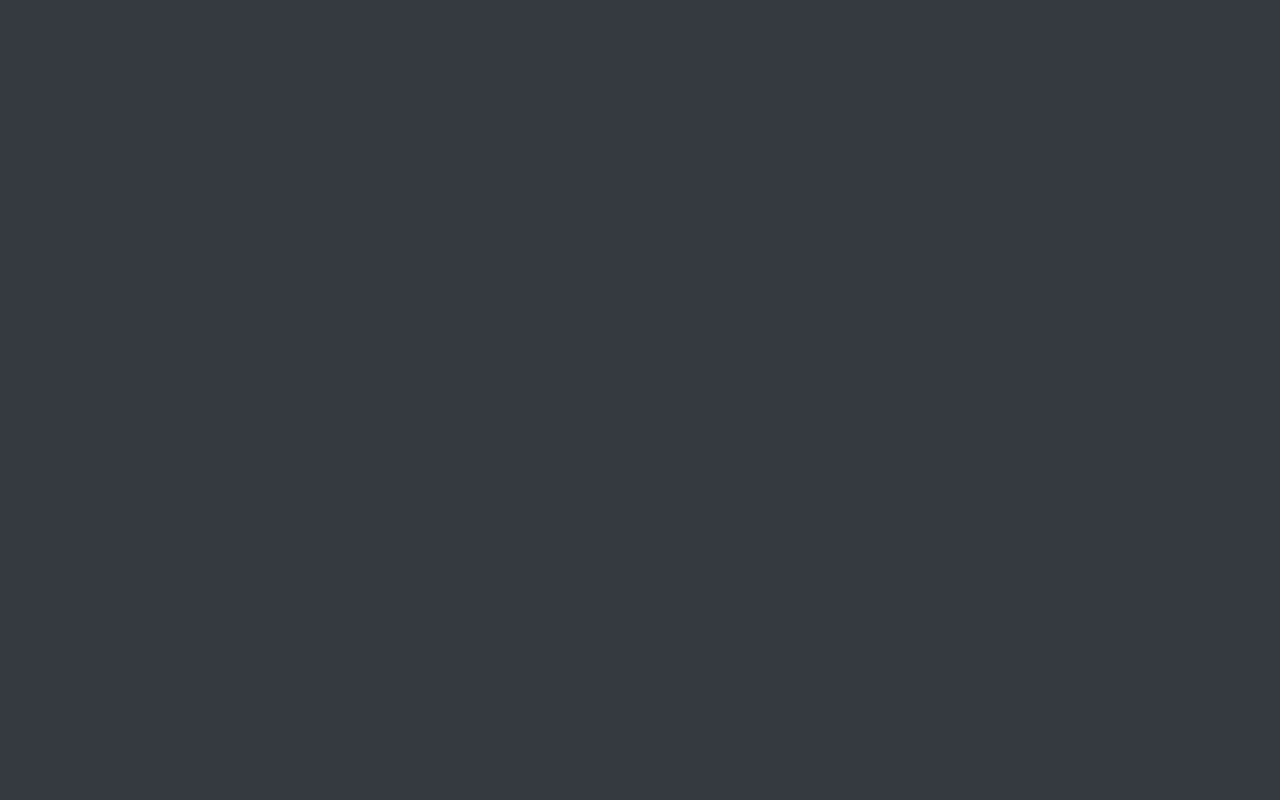
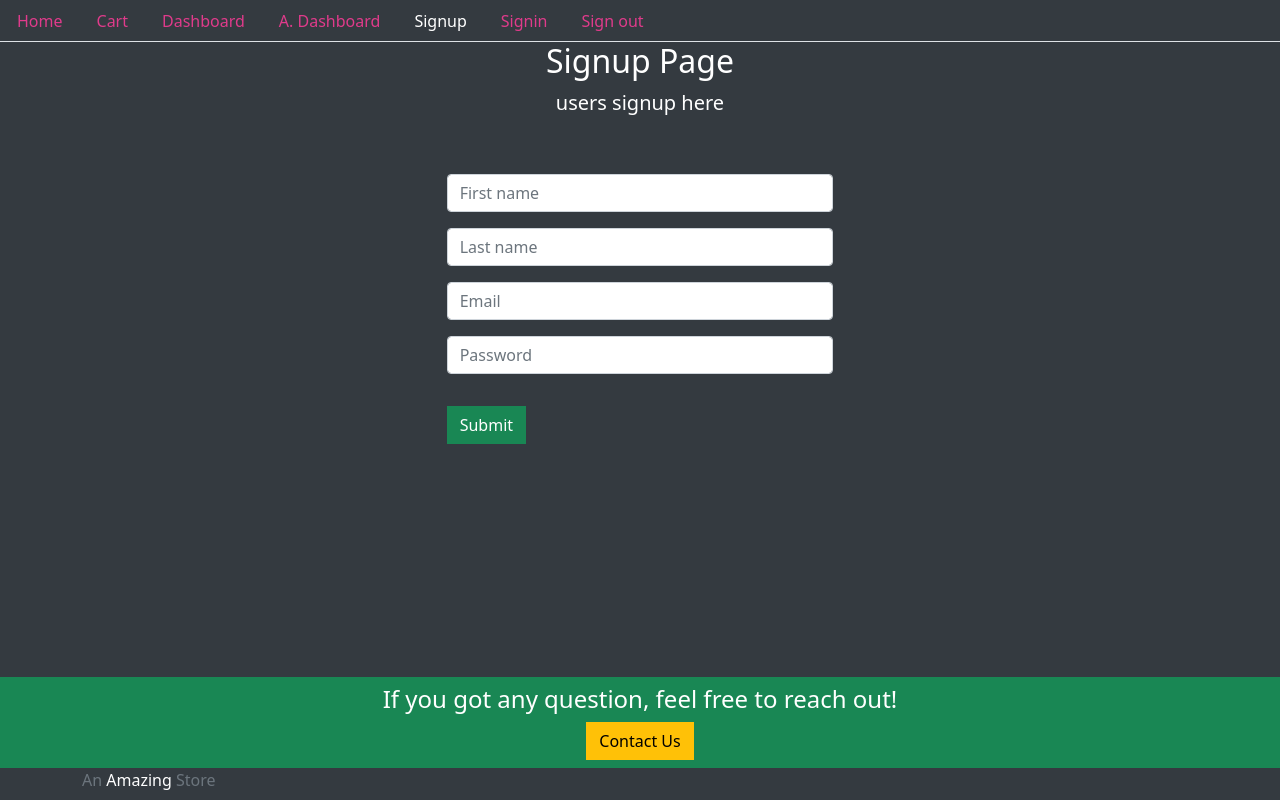
Before and after one commit to basak-32/productSelling, a React (Create React App) app in the folder frontend/: page /signup in a window 1280 px wide. Built offline with nearby package versions, Linux system fonts and the light colour scheme.

Commit message:
frontend

```diff
--- a/frontend/src/Routes.js
+++ b/frontend/src/Routes.js
@@ -2,12 +2,16 @@ import React from 'react';
 import { BrowserRouter, Switch, Route } from 'react-router-dom';
 
 import Home from './core/Home';
+import Signup from './user/Signup';
+import Signin from './user/Signin';
 
 const Routes = () => {
   return (
     <BrowserRouter>
       <Switch>
         <Route path='/' exact component={Home} />
+        <Route path='/signup' exact component={Signup} />
+        <Route path='/signin' exact component={Signin} />
       </Switch>
     </BrowserRouter>
   );
--- a/frontend/src/core/Base.js
+++ b/frontend/src/core/Base.js
@@ -1,16 +1,30 @@
 import React from 'react';
 
-const Base = () => (
+import NavBar from './NavBar';
+
+const Base = ({
+  title='My Title',
+  description='My description',
+  className='text-white p-4',
+  children
+}) => (
   <div>
+    <NavBar />
     <div className='container-fluid'>
-      <div className='jumbotron bg-dark text-white text-center'>
-        <h2 className='display-4'>My Title</h2>
-        <p className='lead'>My description</p>
+      <div className='jumbotron text-white text-center'>
+        <h2>{title}</h2>
+        <p className='lead'>{description}</p>
       </div>
-      <p>This is main content</p>
+      <div className={className}>{children}</div>
     </div>
-    <footer className='footer bg-dark mt-auto py-3'>
-
+    <footer className='footer mt-auto py-2'>
+      <div className="container-fluid bg-success text-white text-center py-2">
+        <h4>If you got any question, feel free to reach out!</h4>
+        <button className="btn btn-warning btn-md">Contact Us</button>
+      </div>
+      <div className="container">
+        <span className="text-muted">An <span className='text-white'>Amazing</span> Store</span>
+      </div>
     </footer>
   </div>
 )
--- a/frontend/src/core/Home.js
+++ b/frontend/src/core/Home.js
@@ -1,5 +1,6 @@
 import React from 'react';
 import { API } from '../backend';
+import Base from './Base';
 
 import '../styles.css';
 
@@ -7,9 +8,19 @@ const Home = () => {
   console.log('API IS', API);
 
   return (
-    <div>
-      <h1 className='text-white' >Home Page !!!</h1>
-    </div>
+    <Base title='Home Page' description='Welcome to the store'>
+      <div className="row">
+        <div className="col-4">
+          <button className="btn btn-success">TEST</button>
+        </div>
+        <div className="col-4">
+          <button className="btn btn-success">TEST</button>
+        </div>
+        <div className="col-4">
+          <button className="btn btn-success">TEST</button>
+        </div>
+      </div>
+    </Base>
   )
 }
 
--- /dev/null
+++ b/frontend/src/core/NavBar.js
@@ -0,0 +1,75 @@
+import React from 'react';
+import { Link, withRouter } from 'react-router-dom';
+
+const currentTab = (history, path) => {
+  if (history.location.pathname === path) {
+    return { color: "#FFFFFF" };
+  } else {
+    return { color: "#E03B8B" };
+  };
+};
+
+const NavBar = ({ history }) => (
+  <div>
+    <ul className="nav nav-tabs">
+      <li className="nav-item">
+        <Link
+          style={currentTab(history, '/')}
+          className='nav-link'
+          to='/'>
+            Home
+        </Link>
+      </li>
+      <li className="nav-item">
+        <Link
+          style={currentTab(history, '/cart')}
+          className='nav-link'
+          to='/cart'>
+            Cart
+        </Link>
+      </li>
+      <li className="nav-item">
+        <Link
+          style={currentTab(history, '/user/dashboard')}
+          className='nav-link'
+          to='/user/dashboard'>
+            Dashboard
+        </Link>
+      </li>
+      <li className="nav-item">
+        <Link
+          style={currentTab(history, '/admin/dashboard')}
+          className='nav-link'
+          to='/admin/dashboard'>
+            A. Dashboard
+        </Link>
+      </li>
+      <li className="nav-item">
+        <Link
+          style={currentTab(history, '/signup')}
+          className='nav-link'
+          to='/signup'>
+            Signup
+        </Link>
+      </li>
+      <li className="nav-item">
+        <Link
+          style={currentTab(history, '/signin')}
+          className='nav-link'
+          to='/signin'>
+            Signin
+        </Link>
+      </li>
+      <li className="nav-item">
+        <Link
+          style={currentTab(history, '/signout')}
+          className='nav-link'
+          to='/signout'>
+            Sign out
+        </Link>
+      </li>
+    </ul>
+  </div>
+)
+
+export default withRouter(NavBar);
--- a/frontend/src/styles.css
+++ b/frontend/src/styles.css
@@ -7,3 +7,10 @@
 body {
   background: #343a40;
 }
+
+footer {
+  position: absolute;
+  bottom: 0;
+  right: 0;
+  left: 0;
+}
--- a/frontend/src/user/Signin.js
+++ b/frontend/src/user/Signin.js
@@ -0,0 +1,38 @@
+import React, { useState } from 'react';
+import { Link } from 'react-router-dom';
+
+import Base from '../core/Base';
+
+const Signin = () => {
+  const signinForm = () => {
+    return (
+      <div className='row'>
+        <div className="col-md-4 offset-sm-4 text-left">
+          <from>
+
+            <div class="form-row">
+              <div class="col">
+                <input type="email" class="form-control my-3" placeholder="Email" />
+              </div>
+              <div class="col">
+                <input type="password" class="form-control my-3" placeholder="Password" />
+              </div>
+            </div>
+
+            <button className="btn btn-success btn-block my-3">Submit</button>
+
+          </from>
+        </div>
+      </div>
+    )
+  }
+
+
+  return (
+    <Base title='Signin Page' description='users signin here'>
+      {signinForm()}
+    </Base>
+  )
+}
+
+export default Signin;
--- a/frontend/src/user/Signup.js
+++ b/frontend/src/user/Signup.js
@@ -0,0 +1,58 @@
+import { findAllByTestId } from '@testing-library/react';
+import React, { useState } from 'react';
+import { Link } from 'react-router-dom';
+
+import Base from '../core/Base';
+
+const Signup = () => {
+  const [values, setValues] = useState({
+    firstName: '',
+    lastName: '',
+    email: '',
+    password: '',
+    error: '',
+    success: false
+  })
+
+  const { firstName, lastName, email, password, error, success } = values;
+
+  const handleChange = name => event => {
+    setValues({...values, error: false, [name]: event.target.value})
+  }
+
+  const signupForm = () => {
+    return (
+      <div className='row'>
+        <div className="col-md-4 offset-sm-4 text-left">
+          <from>
+
+            <div class="form-row">
+              <div class="col">
+                <input type="text" class="form-control my-3" placeholder="First name" />
+              </div>
+              <div class="col">
+                <input type="text" class="form-control my-3" placeholder="Last name" />
+              </div>
+              <div class="col">
+                <input type="email" class="form-control my-3" placeholder="Email" />
+              </div>
+              <div class="col">
+                <input type="password" class="form-control my-3" placeholder="Password" />
+              </div>
+            </div>
+
+            <button className="btn btn-success btn-block my-3">Submit</button>
+          </from>
+        </div>
+      </div>
+    )
+  }
+
+  return (
+    <Base title='Signup Page' description='users signup here'>
+      {signupForm()}
+    </Base>
+  )
+}
+
+export default Signup;
```
Also changed, not shown: frontend/src/auth/helper/index.js (+67 -0 lines), 1 other file (tests, documents, lock files or other folders).
